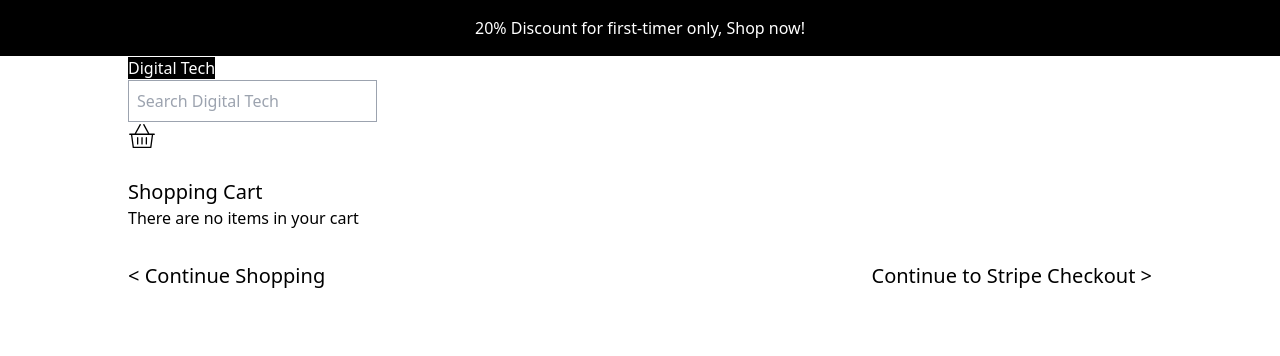
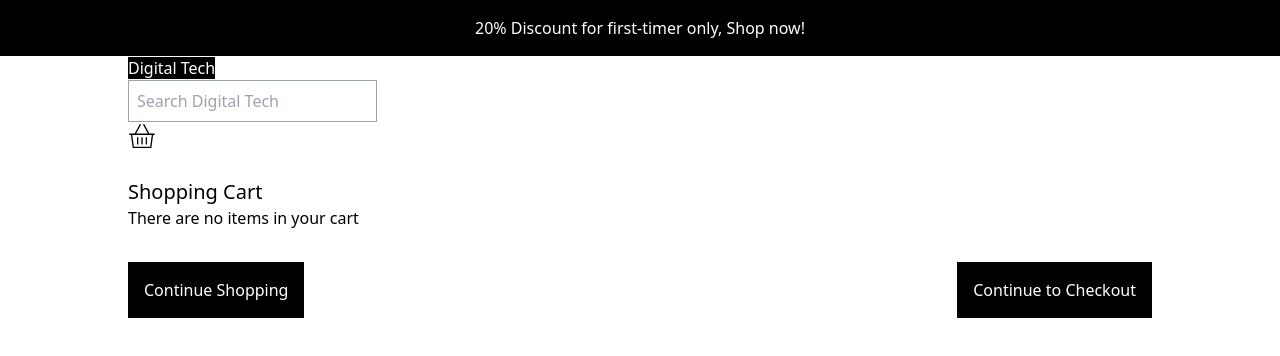
Before and after one commit to s1m2/vue-ecommerce-store, a Vue app: page /cart in a window 1280 px wide. Shown: the top 356 px of the page. Built offline with nearby package versions, Linux system fonts and the light colour scheme.

Commit message:
updated buttons

```diff
--- a/src/views/CartView.vue
+++ b/src/views/CartView.vue
@@ -7,8 +7,8 @@ import CartWrapper from '@/components/cart/CartWrapper.vue'
     <h1 class="text-xl">Shopping Cart</h1>
     <CartWrapper />
     <div class="flex justify-between mt-8">
-      <RouterLink class="text-xl" to="/">&lt; Continue Shopping</RouterLink>
-      <RouterLink class="text-xl" to="/checkout">Continue to Stripe Checkout ></RouterLink>
+      <RouterLink class=" bg-black text-white p-4 hover:bg-gray-700" to="/">Continue Shopping</RouterLink>
+      <RouterLink class=" bg-black text-white p-4 hover:bg-gray-700" to="/checkout">Continue to Checkout</RouterLink>
     </div>
   </div>
 </template>
--- a/src/views/CheckoutView.vue
+++ b/src/views/CheckoutView.vue
@@ -7,7 +7,7 @@ const { status, initializePaymentElement, handlePayment } = useStripe();
 
 onMounted(() => {
   initializePaymentElement();
-})
+});
 </script>
 
 <template>
@@ -30,7 +30,7 @@ onMounted(() => {
         <CartWrapper />
       </div>
 
-      <button class="bg-black text-white p-4" @click="handlePayment">Make Stripe Payment</button>
+      <button class="flex gap-4 justify-center bg-black text-white p-4 hover:bg-gray-700" @click="handlePayment"><AppSpinner /> Make Payment</button>
     </div>
   </div>
 </template>
```
